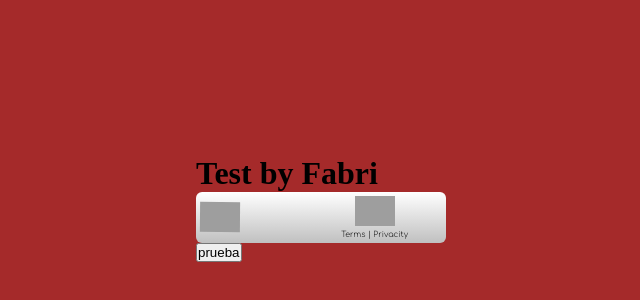
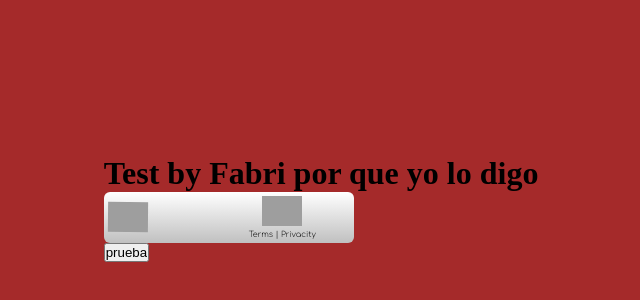
Before and after one commit to fabrizhioa/fabrizhioa-event, a plain HTML site: page index.html in a window 1280 px wide. Shown: the part 192-492 px from the top of the page, without its empty margins (319-959 px from the left). Drawn offline with Linux system fonts and the light colour scheme; no server answers; grey boxes are pictures that could not be loaded.

Commit message:
quiero guardar esto men

```diff
--- a/index.html
+++ b/index.html
@@ -9,7 +9,7 @@
   <body>
     <form class="cajon" method="GET">
        <h1>
-        Test by Fabri
+        Test by Fabri por que yo lo digo
       </h1>
       <div nrp-key="001" id="nrp" width="250px" height="51"></div>
       <input type="submit" name="submit" value="prueba">
```
